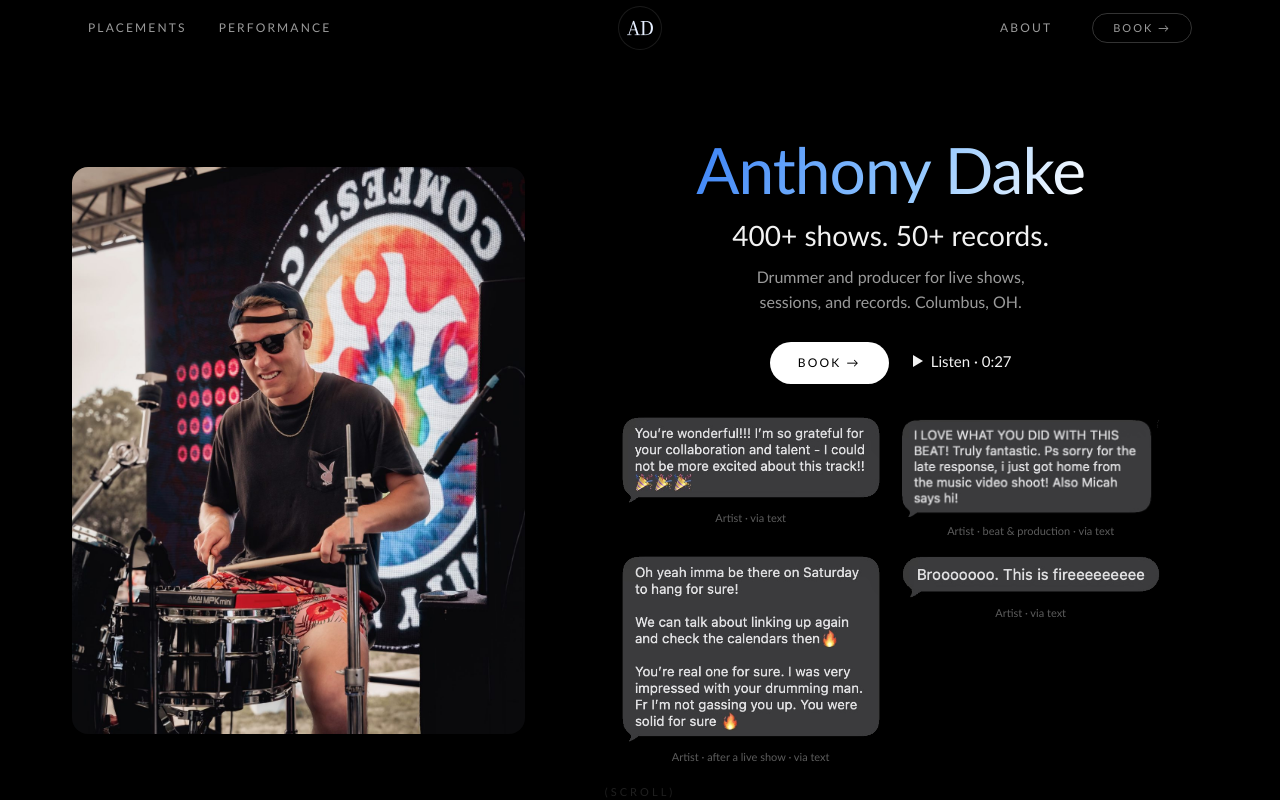
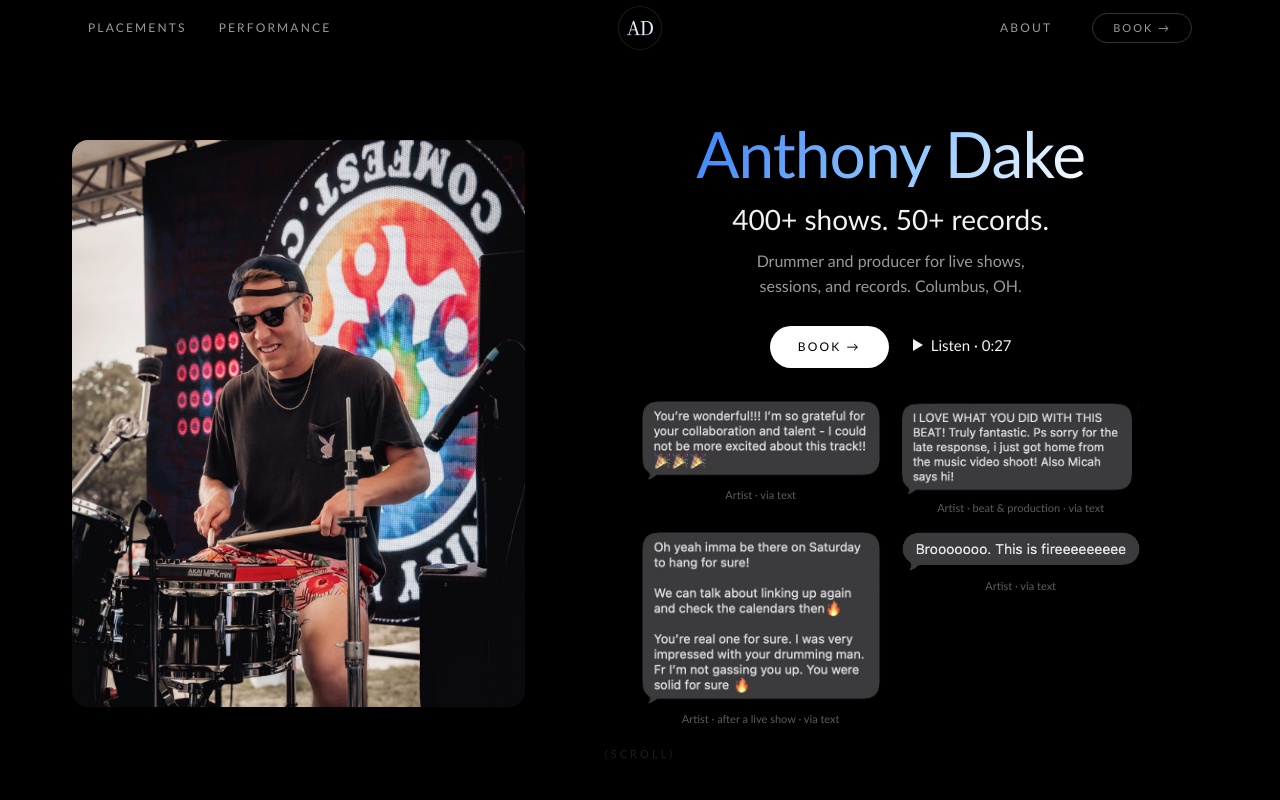
Before and after one commit to anthonydake/anthonydakemusic-v3, a Next.js app: page / in a window 1280 px wide. Built offline with nearby package versions, Linux system fonts and the light colour scheme; no server answers.

Commit message:
Hero: tighten desktop fit for 1280x800

```diff
--- a/app/components/HeroTexts.tsx
+++ b/app/components/HeroTexts.tsx
@@ -5,7 +5,7 @@ export default function HeroTexts() {
   return (
     <ul
       aria-label="What people say"
-      className="-mx-6 mt-8 flex snap-x snap-mandatory items-start gap-4 overflow-x-auto px-6 pb-1 [scroll-padding-left:1.5rem] md:mx-auto md:mt-8 md:grid md:w-full md:max-w-[540px] md:snap-none md:grid-cols-2 md:gap-x-5 md:gap-y-4 md:overflow-visible md:px-0 md:pb-0"
+      className="-mx-6 mt-8 flex snap-x snap-mandatory items-start gap-4 overflow-x-auto px-6 pb-1 [scroll-padding-left:1.5rem] md:mx-auto md:mt-8 md:grid md:w-full md:max-w-[500px] md:snap-none md:grid-cols-2 md:gap-x-5 md:gap-y-4 md:overflow-visible md:px-0 md:pb-0"
     >
       {HERO_TESTIMONIALS.map((t) => (
         <li
--- a/app/components/HomeClient.tsx
+++ b/app/components/HomeClient.tsx
@@ -52,7 +52,7 @@ export default function HomeClient({
         data-id="hero"
         className="relative -mt-14 bg-black md:mt-0 md:pb-12"
       >
-        <div className="md:mx-auto md:grid md:max-w-[1200px] md:grid-cols-[minmax(0,5fr)_minmax(0,7fr)] md:items-center md:gap-12 md:px-8 md:pt-20">
+        <div className="md:mx-auto md:grid md:max-w-[1200px] md:grid-cols-[minmax(0,5fr)_minmax(0,7fr)] md:items-center md:gap-12 md:px-8 md:pt-16">
           <div className="relative md:static">
             <Image
               src="/photos/epk-comfest-2024.jpg"
```
Also changed, not shown: 1 other file (tests, documents, lock files or other folders).
